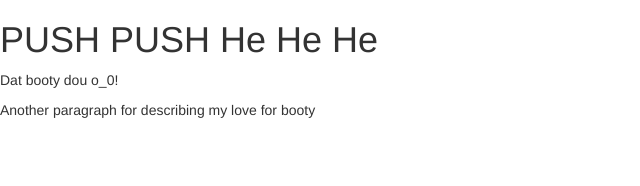
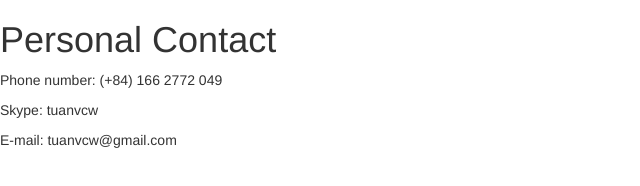
Before and after one commit to tuanvc/tuanvc.github.io, a plain HTML site: page index.html in a window 1280 px wide. Shown: the whole page, without its empty margins (0-640 px from the left). Drawn offline with nearby package versions, Linux system fonts and the light colour scheme.

Commit message:
Update index.html

```diff
--- a/index.html
+++ b/index.html
@@ -8,8 +8,9 @@
   href="https://maxcdn.bootstrapcdn.com/bootstrap/3.3.4/css/bootstrap.min.css">
 </head>
 <body>
-  <h1>PUSH PUSH He He He</h1>
-  <p>Dat booty dou o_0!</p>
-  <p>Another paragraph for describing my love for booty</p>
+  <h1>Personal Contact</h1>
+  <p>Phone number: (+84) 166 2772 049</p>
+  <p>Skype: tuanvcw</p>
+  <p>E-mail: tuanvcw@gmail.com</p>
 </body>
 </html>
```
